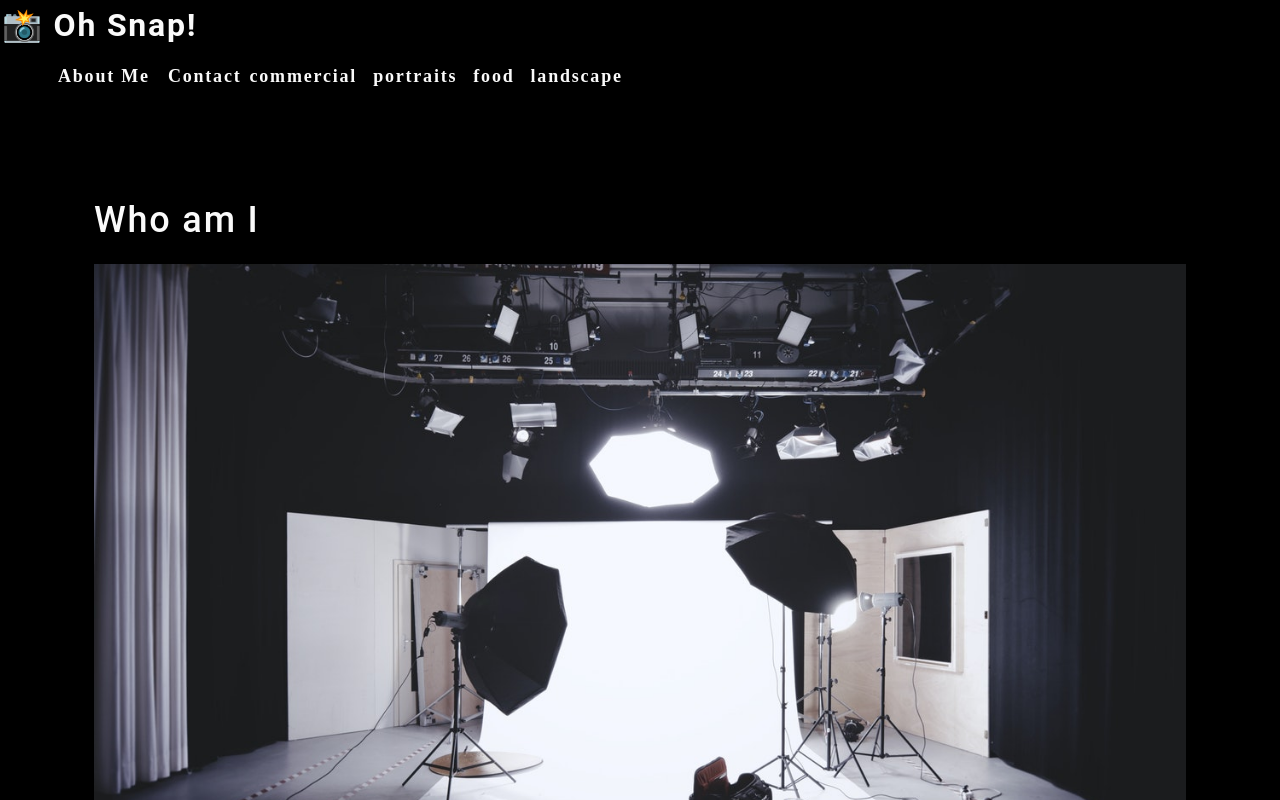
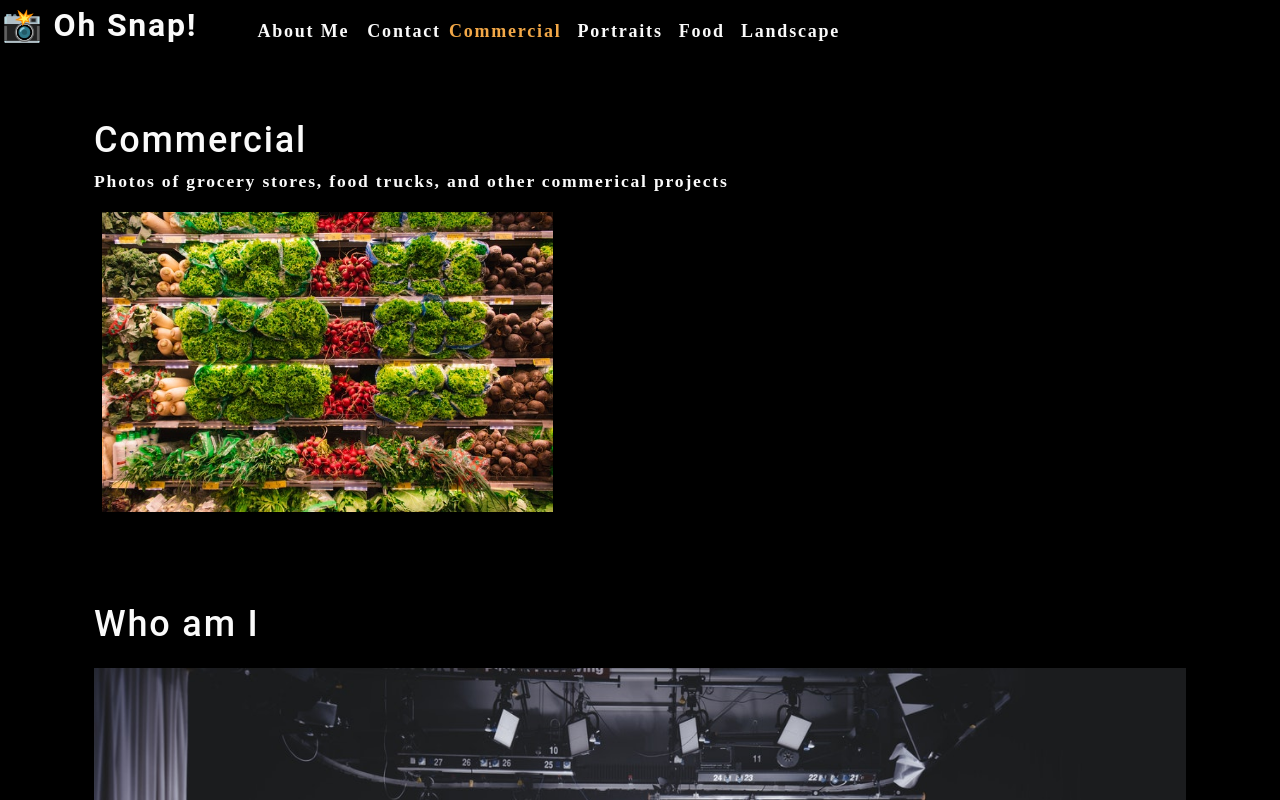
Before and after one commit to J0J0C0DING/photo-port, a React (Create React App) app: page / in a window 1280 px wide. Shown: the top 800 px of the page. Built offline with nearby package versions, Linux system fonts and the light colour scheme.

Commit message:
Added hooks and props to effect Nav selection and tab title

```diff
--- a/src/App.js
+++ b/src/App.js
@@ -1,11 +1,38 @@
+import React, { useState } from 'react';
+import Nav from './components/Nav';
 import About from './components/About';
-import Nav from './components/Nav';
+import Gallery from './components/Gallery';
 
 function App() {
+  const [categories] = useState([
+    {
+      name: 'commercial',
+      description: 'Photos of grocery stores, food trucks, and other commerical projects',
+    },
+    {
+      name: 'portraits',
+      description: 'Portraits of people in my life',
+    },
+    {
+      name: 'food',
+      description: 'Delicious delicacies',
+    },
+    {
+      name: 'landscape',
+      description: 'Fields, farmhouses, waterfalls, and the beauty of nature',
+    },
+  ]);
+
+  const [currentCategory, setCurrentCategory] = useState(categories[0]);
   return (
     <div>
-      <Nav></Nav>
+      <Nav
+        categories={categories}
+        setCurrentCategory={setCurrentCategory}
+        currentCategory={currentCategory}
+      ></Nav>
       <main>
+        <Gallery></Gallery>
         <About></About>
       </main>
     </div>
--- /dev/null
+++ b/src/components/Gallery/index.js
@@ -0,0 +1,23 @@
+import React from 'react';
+
+import { capitalizeFirstLetter } from '../../utils/helpers';
+import photo from '../../assets/small/commercial/0.jpg';
+
+function Gallery() {
+  const currentCategory = {
+    name: 'commercial',
+    description: 'Photos of grocery stores, food trucks, and other commerical projects',
+  };
+
+  return (
+    <section>
+      <h1>{capitalizeFirstLetter(currentCategory.name)}</h1>
+      <p>{currentCategory.description}</p>
+      <div className="flex-row">
+        <img src={photo} alt="produce" className="img-thumbnail mx-1" />
+      </div>
+    </section>
+  );
+}
+
+export default Gallery;
--- a/src/components/Nav/index.js
+++ b/src/components/Nav/index.js
@@ -1,29 +1,14 @@
-import React from 'react';
+import React, { useEffect } from 'react';
+import { capitalizeFirstLetter } from '../../utils/helpers';
 
-function Nav() {
-  const categories = [
-    {
-      name: 'commercial',
-      description: 'Photos of grocery stores, food trucks, and other commerical projects',
-    },
-    {
-      name: 'portraits',
-      description: 'Portraits of people in my life',
-    },
-    {
-      name: 'food',
-      description: 'Delicious delicacies',
-    },
-    {
-      name: 'landscape',
-      description: 'Fields, farmhouses, waterfalls, and the beauty of nature',
-    },
-  ];
-  function categorySelected(name) {
-    console.log(`${name} clicked`);
-  }
+function Nav(props) {
+  const { categories = [], setCurrentCategory, currentCategory } = props;
+  useEffect(() => {
+    document.title = capitalizeFirstLetter(currentCategory.name);
+  }, [currentCategory]);
+
   return (
-    <header>
+    <header className="flex-row">
       <h2>
         <a data-testid="link" href="/">
           <span role="img" aria-label="camera">
@@ -43,8 +28,13 @@
             <span>Contact</span>
           </li>
           {categories.map(category => (
-            <li className="mx-1" key={category.name}>
-              <span onClick={() => categorySelected(category.name)}>{category.name}</span>
+            <li
+              className={`mx-1 ${currentCategory.name === category.name && 'navActive'}`}
+              key={category.name}
+            >
+              <span onClick={() => setCurrentCategory(category)}>
+                {capitalizeFirstLetter(category.name)}
+              </span>
             </li>
           ))}
         </ul>
```
Also changed, not shown: 1 other file (tests, documents, lock files or other folders).
